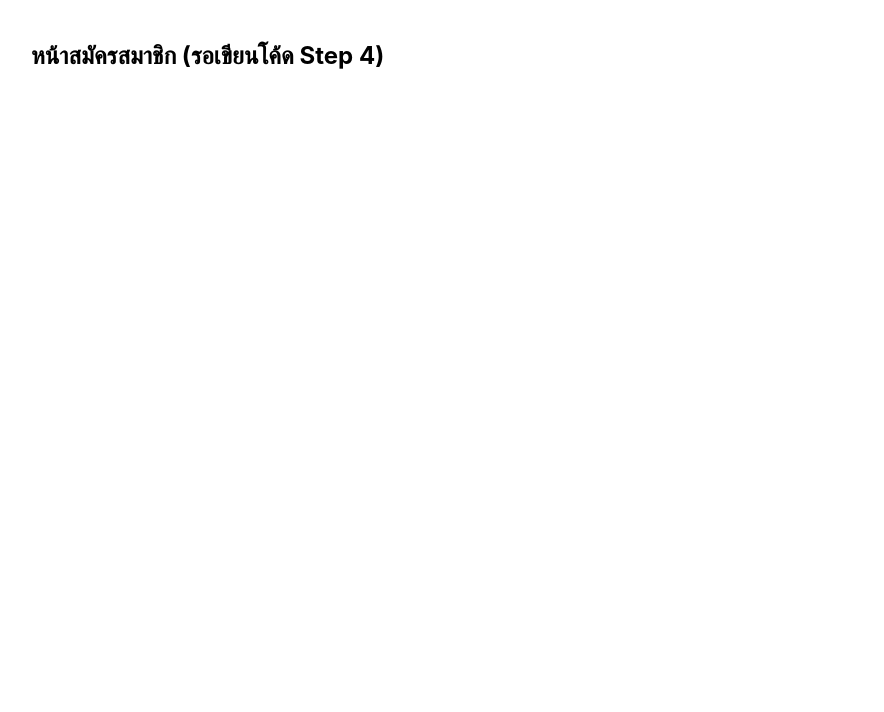
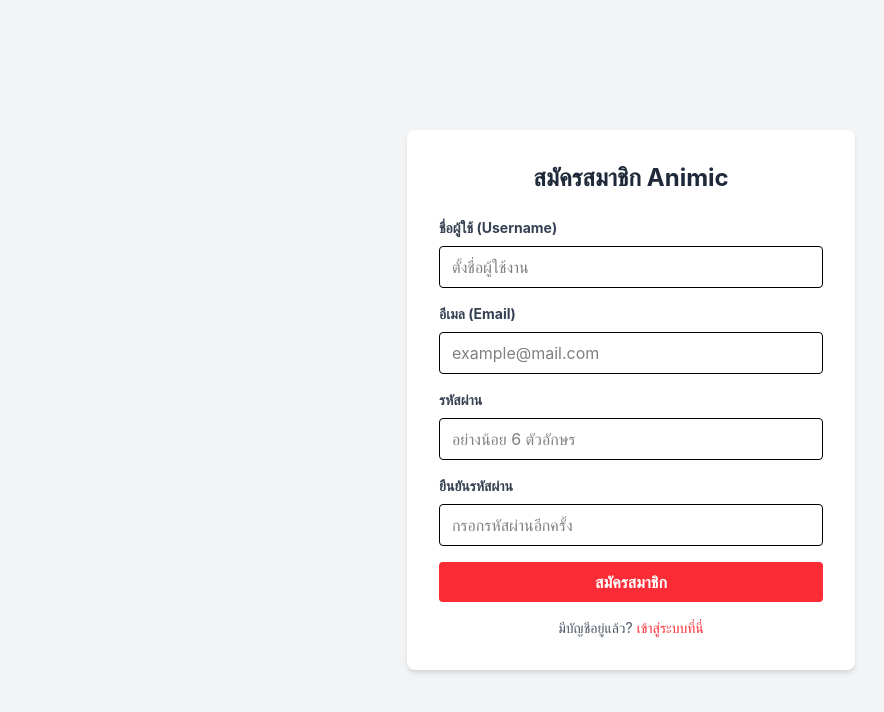
Before and after one commit to Serfloodious/animic-frontend, a React (Vite) app: page /auth/register in a window 1280 px wide. Shown: the top 712 px of the page, without its empty margins (9-893 px from the left). Built offline with nearby package versions, Linux system fonts and the light colour scheme.

Commit message:
Step 4: Auth Pages

```diff
--- a/src/pages/Home.jsx
+++ b/src/pages/Home.jsx
@@ -1,11 +1,31 @@
 import { Link } from 'react-router-dom';
+
 export default function Home() {
   return (
-    <div className="flex flex-col items-center justify-center h-screen space-y-4">
-      <h1 className="text-4xl font-bold">Animic Landing Page</h1>
-      <div className="space-x-4">
-        <Link to="/auth/login" className="bg-blue-500 text-white px-4 py-2 rounded">เข้าสู่ระบบ</Link>
-        <Link to="/auth/register" className="bg-green-500 text-white px-4 py-2 rounded">สมัครสมาชิก</Link>
+    <div className="min-h-screen bg-gray-900 flex flex-col justify-center items-center text-white px-4">
+      <div className="text-center max-w-2xl">
+        <h1 className="text-5xl md:text-6xl font-bold text-red-500 mb-6">
+          Animic
+        </h1>
+        <p className="text-lg md:text-xl text-gray-300 mb-10">
+          แพลตฟอร์มส่วนตัวสำหรับจัดการลิสต์คอมมิกหรืออนิเมะที่คุณสนใจ
+          ติดตามความคืบหน้าและไม่พลาดทุกเรื่องโปรดของคุณ
+        </p>
+
+        <div className="flex flex-col sm:flex-row gap-4 justify-center">
+          <Link
+            to="/auth/register"
+            className="px-8 py-3 bg-red-500 text-white font-semibold rounded-lg hover:bg-red-600 transition shadow-lg"
+          >
+            ลงทะเบียน
+          </Link>
+          <Link
+            to="/auth/login"
+            className="px-8 py-3 bg-gray-800 text-white font-semibold rounded-lg hover:bg-gray-700 transition border border-gray-700"
+          >
+            เข้าสู่ระบบ
+          </Link>
+        </div>
       </div>
     </div>
   );
--- a/src/pages/Login.jsx
+++ b/src/pages/Login.jsx
@@ -1,3 +1,83 @@
+import { useState } from 'react';
+import { Link, useNavigate } from 'react-router-dom';
+import API from '../api/axios';
+import { useAuth } from '../contexts/AuthContext';
+
 export default function Login() {
-  return <h1 className="text-2xl font-bold p-10">หน้าเข้าสู่ระบบ (รอเขียนโค้ด Step 4)</h1>;
+  const navigate = useNavigate();
+  const { login } = useAuth(); // ดึงฟังก์ชัน login มาจาก Context
+
+  const [formData, setFormData] = useState({ email: '', password: '' });
+  const [error, setError] = useState('');
+  const [loading, setLoading] = useState(false);
+
+  const handleChange = (e) => {
+    setFormData({ ...formData, [e.target.name]: e.target.value });
+  };
+
+  const handleSubmit = async (e) => {
+    e.preventDefault();
+    setError('');
+
+    if (!formData.email || !formData.password) {
+      return setError('กรุณากรอกอีเมลและรหัสผ่าน');
+    }
+
+    setLoading(true);
+    try {
+      // ส่งข้อมูลไปที่ Backend
+      const res = await API.post('/auth/login', {
+        email: formData.email,
+        password: formData.password
+      });
+
+      // กรณี Backend ตอบกลับมาในรูปแบบ { token: '...', user: {...} }
+      const token = res.data.token;
+      const userData = res.data.user
+
+      // เรียกใช้ฟังก์ชัน login ใน Context เพื่อเก็บ Token และ User
+      login(userData, token);
+
+      // ล็อกอินสำเร็จให้พาไปหน้า Dashboard
+      navigate('/dashboard');
+    } catch (err) {
+      setError(err.response?.data?.message || 'อีเมลหรือรหัสผ่านไม่ถูกต้อง');
+    } finally {
+      setLoading(false);
+    }
+  };
+
+  return (
+    <div className="min-h-screen bg-gray-100 flex justify-center items-center px-4">
+      <div className="max-w-md w-full bg-white p-8 rounded-lg shadow-md">
+        <h2 className="text-2xl font-bold text-center text-gray-800 mb-6">เข้าสู่ระบบ Animic</h2>
+
+        {error && <div className="bg-red-100 text-red-600 p-3 rounded mb-4 text-sm text-center">{error}</div>}
+
+        <form onSubmit={handleSubmit} className="space-y-4">
+          <div>
+            <label className="block text-gray-700 text-sm font-bold mb-2">อีเมล (Email)</label>
+            <input type="email" name="email" value={formData.email} onChange={handleChange}
+              className="w-full px-3 py-2 border rounded focus:outline-none focus:ring-2 focus:ring-red-500"
+              placeholder="example@mail.com" />
+          </div>
+          <div>
+            <label className="block text-gray-700 text-sm font-bold mb-2">รหัสผ่าน</label>
+            <input type="password" name="password" value={formData.password} onChange={handleChange}
+              className="w-full px-3 py-2 border rounded focus:outline-none focus:ring-2 focus:ring-red-500"
+              placeholder="กรอกรหัสผ่านของคุณ" />
+          </div>
+
+          <button type="submit" disabled={loading}
+            className="w-full bg-gray-800 text-white font-bold py-2 px-4 rounded hover:bg-gray-900 transition disabled:opacity-50">
+            {loading ? 'กำลังเข้าสู่ระบบ...' : 'เข้าสู่ระบบ'}
+          </button>
+        </form>
+
+        <p className="text-center text-sm text-gray-600 mt-4">
+          ยังไม่มีบัญชี? <Link to="/auth/register" className="text-red-500 hover:underline">สมัครสมาชิกที่นี่</Link>
+        </p>
+      </div>
+    </div>
+  );
 }
--- a/src/pages/Register.jsx
+++ b/src/pages/Register.jsx
@@ -1,3 +1,100 @@
+import { useState } from 'react';
+import { Link, useNavigate } from 'react-router-dom';
+import API from '../api/axios';
+
 export default function Register() {
-  return <h1 className="text-2xl font-bold p-10">หน้าสมัครสมาชิก (รอเขียนโค้ด Step 4)</h1>;
+  const navigate = useNavigate();
+  const [formData, setFormData] = useState({
+    username: '',
+    email: '',
+    password: '',
+    confirmPassword: ''
+  });
+  const [error, setError] = useState('');
+  const [loading, setLoading] = useState(false);
+
+  // ฟังก์ชันอัปเดตค่าเมื่อพิมพ์ในช่องกรอก
+  const handleChange = (e) => {
+    setFormData({ ...formData, [e.target.name]: e.target.value });
+  };
+
+  // ฟังก์ชันกดยืนยันฟอร์ม
+  const handleSubmit = async (e) => {
+    e.preventDefault();
+    setError('');
+
+    // Validation เบื้องต้น
+    if (!formData.username || !formData.email || !formData.password) {
+      return setError('กรุณากรอกข้อมูลให้ครบทุกช่อง');
+    }
+    if (formData.password !== formData.confirmPassword) {
+      return setError('รหัสผ่านและการยืนยันรหัสผ่านไม่ตรงกัน');
+    }
+    if (formData.password.length < 6) {
+      return setError('รหัสผ่านต้องมีอย่างน้อย 6 ตัวอักษร');
+    }
+
+    setLoading(true);
+    try {
+      // ส่งข้อมูลไปที่ Backend
+      await API.post('/auth/register', {
+        username: formData.username,
+        email: formData.email,
+        password: formData.password
+      });
+
+      // สมัครเสร็จให้พาไปหน้า Login ทันที
+      navigate('/auth/login');
+    } catch (err) {
+      setError(err.response?.data?.message || 'เกิดข้อผิดพลาดในการสมัครสมาชิก');
+    } finally {
+      setLoading(false);
+    }
+  };
+
+  return (
+    <div className="min-h-screen bg-gray-100 flex justify-center items-center px-4">
+      <div className="max-w-md w-full bg-white p-8 rounded-lg shadow-md">
+        <h2 className="text-2xl font-bold text-center text-gray-800 mb-6">สมัครสมาชิก Animic</h2>
+
+        {error && <div className="bg-red-100 text-red-600 p-3 rounded mb-4 text-sm text-center">{error}</div>}
+
+        <form onSubmit={handleSubmit} className="space-y-4">
+          <div>
+            <label className="block text-gray-700 text-sm font-bold mb-2">ชื่อผู้ใช้ (Username)</label>
+            <input type="text" name="username" value={formData.username} onChange={handleChange}
+              className="w-full px-3 py-2 border rounded focus:outline-none focus:ring-2 focus:ring-red-500"
+              placeholder="ตั้งชื่อผู้ใช้งาน" />
+          </div>
+          <div>
+            <label className="block text-gray-700 text-sm font-bold mb-2">อีเมล (Email)</label>
+            <input type="email" name="email" value={formData.email} onChange={handleChange}
+              className="w-full px-3 py-2 border rounded focus:outline-none focus:ring-2 focus:ring-red-500"
+              placeholder="example@mail.com" />
+          </div>
+          <div>
+            <label className="block text-gray-700 text-sm font-bold mb-2">รหัสผ่าน</label>
+            <input type="password" name="password" value={formData.password} onChange={handleChange}
+              className="w-full px-3 py-2 border rounded focus:outline-none focus:ring-2 focus:ring-red-500"
+              placeholder="อย่างน้อย 6 ตัวอักษร" />
+          </div>
+          <div>
+            <label className="block text-gray-700 text-sm font-bold mb-2">ยืนยันรหัสผ่าน</label>
+            <input type="password" name="confirmPassword" value={formData.confirmPassword} onChange={handleChange}
+              className="w-full px-3 py-2 border rounded focus:outline-none focus:ring-2 focus:ring-red-500"
+              placeholder="กรอกรหัสผ่านอีกครั้ง" />
+          </div>
+
+          <button type="submit" disabled={loading}
+            className="w-full bg-red-500 text-white font-bold py-2 px-4 rounded hover:bg-red-600 transition disabled:opacity-50">
+            {loading ? 'กำลังสมัครสมาชิก...' : 'สมัครสมาชิก'}
+          </button>
+        </form>
+
+        <p className="text-center text-sm text-gray-600 mt-4">
+          มีบัญชีอยู่แล้ว? <Link to="/auth/login" className="text-red-500 hover:underline">เข้าสู่ระบบที่นี่</Link>
+        </p>
+      </div>
+    </div>
+  );
 }
```
